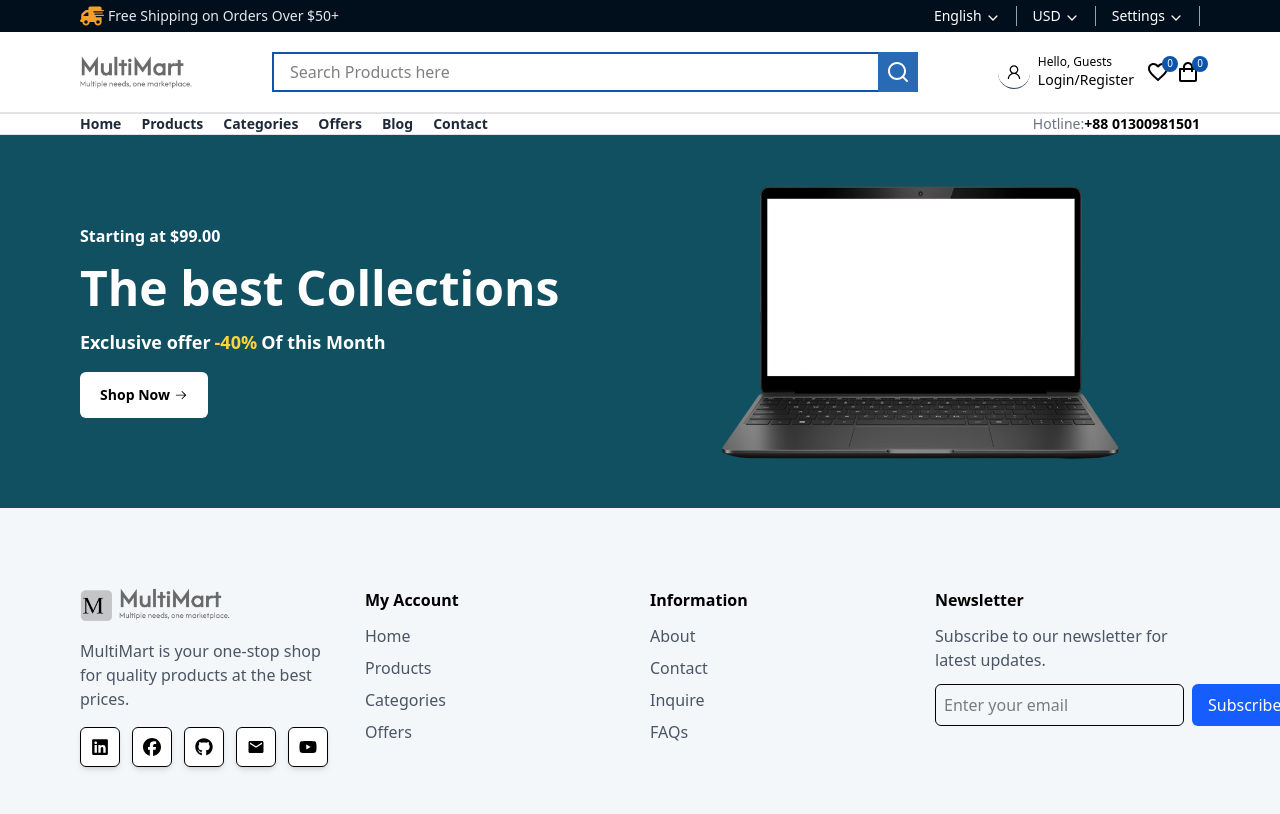
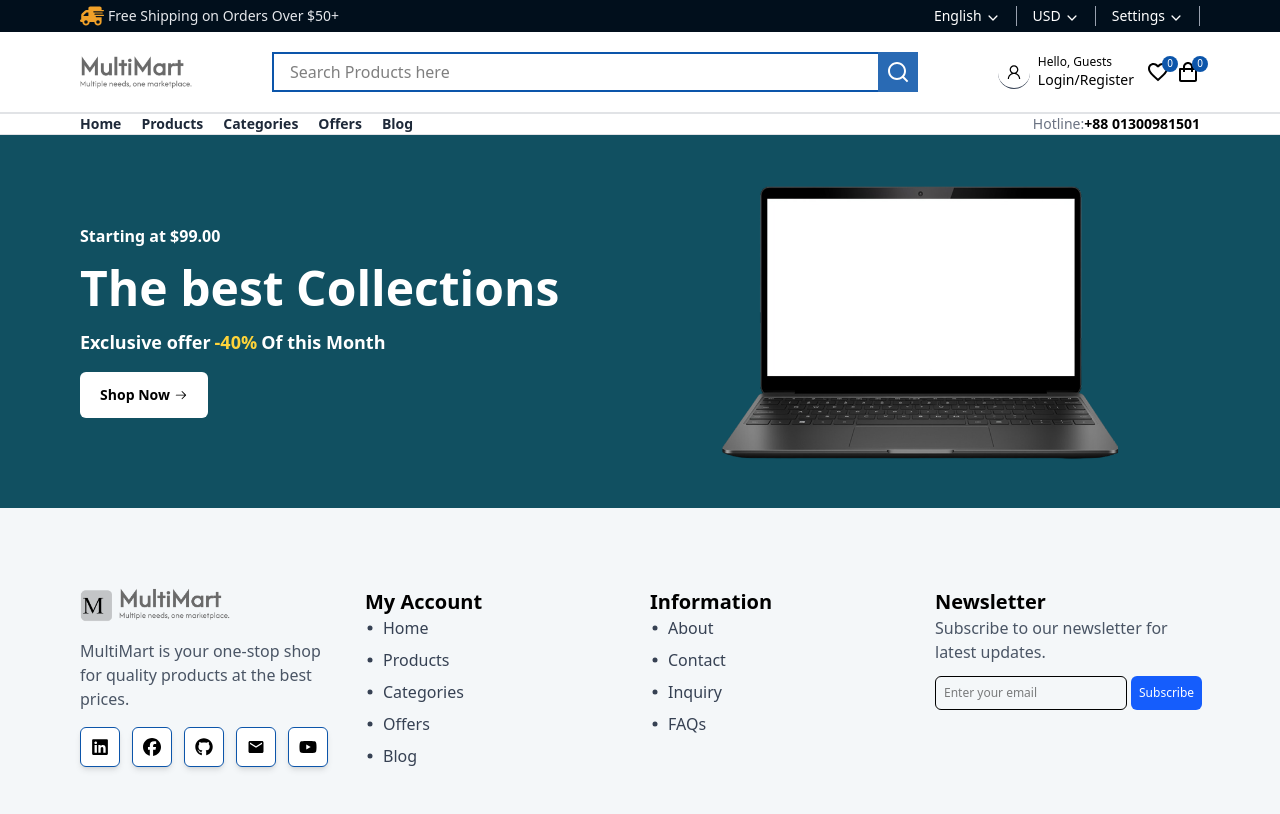
Before and after one commit to MdRakibHossen917/multimart, a Next.js app: page / in a window 1280 px wide. Shown: the top 814 px of the page. Built offline with nearby package versions, Linux system fonts and the light colour scheme.

Commit message:
footer component separately added

```diff
--- a/src/components/footer/Footer.tsx
+++ b/src/components/footer/Footer.tsx
@@ -1,64 +1,84 @@
-import React from 'react';
-import Container from '../container/Container';
-import Link from 'next/link';
-import Image from 'next/image';
-import { logo } from '@/assets/banner';
-import SocialLinks from '../SocialLinks';
-
+import React from "react";
+import Container from "../container/Container";
+import Link from "next/link";
+import Image from "next/image";
+import { logo } from "@/assets/banner";
+import SocialLinks from "../SocialLinks";
+import Title from "./Title";
+import { footerInformation, navigation } from "@/constants";
+import { GoDotFill } from "react-icons/go";
 
 const Footer = () => {
   return (
-    <footer className='bg-[#f4f7f9] py-10 lg:py-20'>
-      <Container className='grid md:grid-cols-2 lg:grid-cols-4 gap-5'>
-
+    <footer className="bg-[#f4f7f9] py-10 lg:py-20">
+      <Container className="grid md:grid-cols-2 lg:grid-cols-4 gap-5">
         {/* Logo & Description */}
-        <div className='flex flex-col gap-4'>
-          <Link href='/' className='flex flex-col gap-2'>
+        <div className="flex flex-col gap-4">
+          <Link href="/" className="flex flex-col gap-2">
             <Image src={logo} alt="MultiMart Logo" width={150} height={50} />
           </Link>
-          <p className='text-gray-600'>
-            MultiMart is your one-stop shop for quality products at the best prices.
+          <p className="text-gray-600">
+            MultiMart is your one-stop shop for quality products at the best
+            prices.
           </p>
-          <SocialLinks iconStyle='bg-[#ffffff] border border-#0C55AA shadow-md text-black p-2 text-lg hover:bg-#0C55AA hover:text-#ffffff cursor-pointer duration-200 rounded-md' />
+          <SocialLinks iconStyle="bg-[#ffffff]  border border-[#0C55AA] shadow-md text-black p-2 text-lg hover:bg-[#0C55AA] hover:text-[#ffffff] cursor-pointer duration-200 rounded-md" />
         </div>
+<div>
 
         {/* Placeholder for other footer sections */}
+        <Title>My Account</Title>
+
+        <ul className="space-y-2 text-gray-600">
+          {navigation.map((item) => (
+            <li key={item.title}>
+              <Link
+                href={item.href}
+                className="flex items-center gap-x-2 text-gray-700 hover:text-[#0C55AA] duration-200 font-medium"
+              >
+                <GoDotFill size={10} />
+                {item.title}
+              </Link>
+            </li>
+          ))}
+        </ul>
+</div>
+
         <div>
-          <h3 className='font-semibold mb-3'>My Account</h3>
-          <ul className='space-y-2 text-gray-600'>
-            <li><Link href='/'>Home</Link></li>
-            <li><Link href='/products'>Products</Link></li>
-            <li><Link href='/categories'>Categories</Link></li>
-            <li><Link href='/offers'>Offers</Link></li>
-
-          </ul>
+          <Title className="">Information</Title>
+           <ul className="space-y-2 text-gray-600">
+          {footerInformation.map((item) => (
+            <li key={item.title}>
+              <Link
+                href={item.href}
+                className="flex items-center gap-x-2 text-gray-700 hover:text-[#0C55AA] duration-200 font-medium"
+              >
+                <GoDotFill size={10} />
+                {item.title}
+              </Link>
+            </li>
+          ))}
+        </ul>
         </div>
 
         <div>
-          <h3 className='font-semibold mb-3'>Information</h3>
-          <ul className='space-y-2 text-gray-600'>
-            <li><Link href='/about'>About</Link></li>
-            <li><Link href='/contact'>Contact</Link></li>
-            <li><Link href='/inquire'>Inquire</Link></li>
-            <li><Link href='/faqs'>FAQs</Link></li>
-          </ul>
-        </div>
-
-        <div>
-          <h3 className='font-semibold mb-3'>Newsletter</h3>
-          <p className='text-gray-600 mb-3'>Subscribe to our newsletter for latest updates.</p>
-          <form className='flex gap-2'>
+          <Title className=" ">Newsletter</Title>
+          <p className="text-gray-600 mb-3">
+            Subscribe to our newsletter for latest updates.
+          </p>
+          <form className="flex gap-1">
             <input
-              type='email'
-              placeholder='Enter your email'
-              className='border p-2 rounded-md flex-1'
+              type="email"
+              placeholder="Enter your email"
+              className="border p-2 text-xs rounded-md flex-1"
             />
-            <button type='submit' className='bg-blue-600 text-white px-4 rounded-md'>
+            <button
+              type="submit"
+              className="bg-blue-600 text-white px-2 rounded-md text-xs"
+            >
               Subscribe
             </button>
           </form>
         </div>
-
       </Container>
     </footer>
   );
--- /dev/null
+++ b/src/components/footer/Title.tsx
@@ -0,0 +1,18 @@
+import React from 'react'
+import { twMerge } from 'tailwind-merge'
+
+interface TitleProps {
+    children: React.ReactNode;
+    className?: string
+}
+
+const Title = ({children,className} : TitleProps) => {
+  return (
+    <h2 className={twMerge('text-xl font-semibold flex items-center', className)}>
+        {children}
+
+    </h2>
+  )
+}
+
+export default Title
--- a/src/constants/index.ts
+++ b/src/constants/index.ts
@@ -6,8 +6,16 @@ export const navigation = [
     {title: 'Categories', href:'/Categories'},
     {title: 'Offers', href:'/Offers'},
     {title: 'Blog', href:'/Blog'},
-    {title: 'Contact', href:'/Contact'},
 ];
+
+export const footerInformation =[
+     {title: 'About', href:'/about'},
+     {title: 'Contact', href:'/contact'},
+     {title: 'Inquiry', href:'/inquiry'},
+     {title: 'FAQs', href:'/faqs'},
+
+
+]
 
 export const banner = {
     id: "Banner_001",
```
